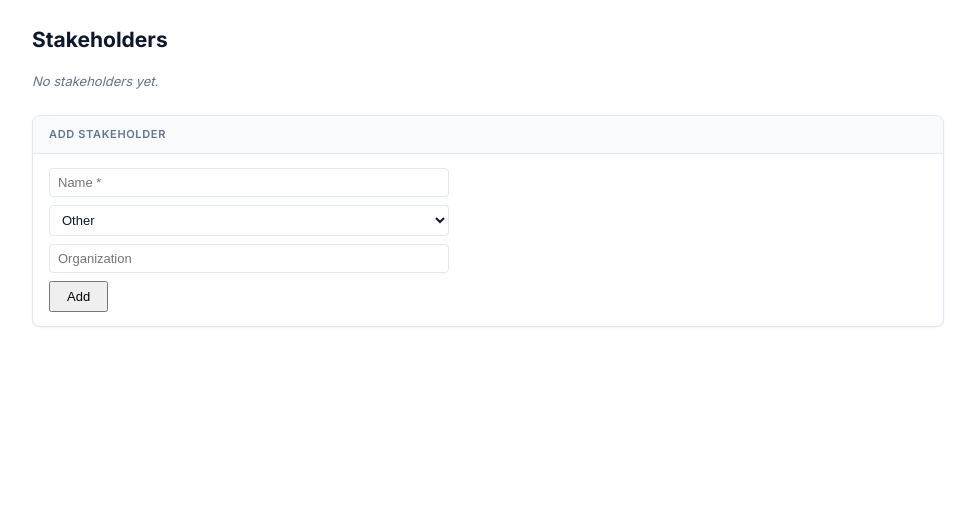
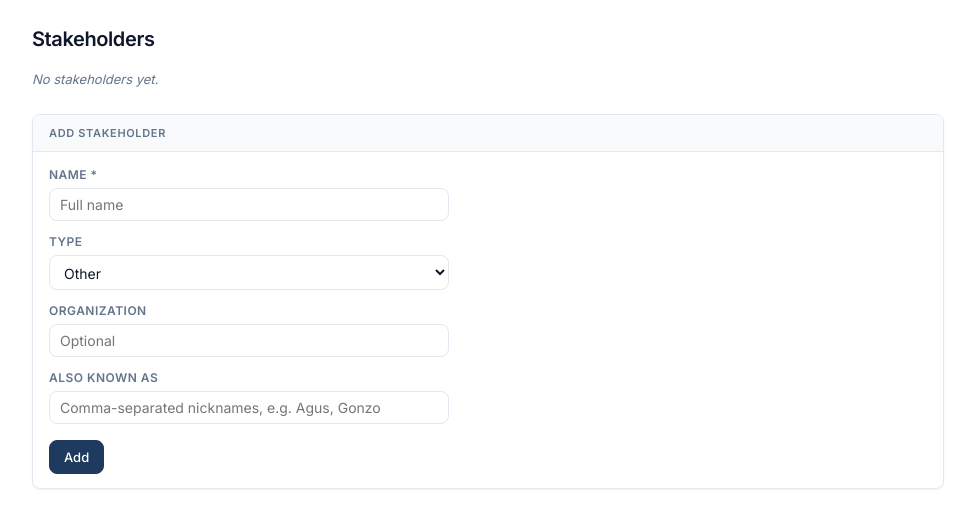
Before and after one commit to apojomovsky/cadencia, a FastAPI app: page /stakeholders in a window 1280 px wide. Shown: the part 52-580 px from the top of the page, without its empty margins (152-1127 px from the left). Run offline with FastAPI, Linux system fonts and the light colour scheme; data that the repository does not hold is empty; parts of the project's set-up code (start-up, migrations or seed data) failed here and were passed over.

Commit message:
feat(web): show aliases in stakeholder list, add aliases to create form

```diff
--- a/app/src/cadencia/web/router.py
+++ b/app/src/cadencia/web/router.py
@@ -537,11 +537,14 @@ async def stakeholders_create(
     owner_id: str = Depends(get_owner_id),
 ) -> HTMLResponse:
     form = await request.form()
+    raw_aliases = str(form.get("aliases", "")).strip()
+    aliases = [a.strip() for a in raw_aliases.split(",") if a.strip()]
     data = CreateStakeholderInput(
         name=str(form.get("name", "")),
         type=str(form.get("type", "other")),  # type: ignore[arg-type]
         organization=str(form.get("organization", "")) or None,
         notes=str(form.get("notes", "")) or None,
+        aliases=aliases,
     )
     await create_stakeholder(conn, data, owner_id)
     return RedirectResponse("/stakeholders", status_code=303)
--- a/app/src/cadencia/web/templates/stakeholders.html
+++ b/app/src/cadencia/web/templates/stakeholders.html
@@ -3,16 +3,23 @@
 {% block nav_stakeholders %}active{% endblock %}
 
 {% block content %}
-<h2 style="margin-bottom: 16px;">Stakeholders</h2>
+<div class="list-header">
+  <h2>Stakeholders</h2>
+</div>
 
 {% if stakeholders %}
 <div class="people-list" style="margin-bottom: 24px;">
   {% for s in stakeholders %}
-  <div class="person-row" style="cursor:default;">
-    <span class="person-name">{{ s.name }}</span>
-    <span class="person-role">{{ s.type }}</span>
+  <a class="person-row" href="/stakeholders/{{ s.id }}/edit">
+    <div class="person-info">
+      <div class="person-name">{{ s.name }}</div>
+      {% if s.aliases %}
+      <div class="person-role">{{ s.aliases | join(', ') }}</div>
+      {% endif %}
+    </div>
+    <span class="badge muted">{{ s.type }}</span>
     {% if s.organization %}<span class="badge muted">{{ s.organization }}</span>{% endif %}
-  </div>
+  </a>
   {% endfor %}
 </div>
 {% else %}
@@ -22,19 +29,31 @@
 <div class="section">
   <div class="section-header">Add Stakeholder</div>
   <div class="section-body">
-    <form method="post" action="/stakeholders" style="display:flex; flex-direction:column; gap:8px; max-width:400px;">
-      <input type="text" name="name" placeholder="Name *" required
-        style="padding:6px 8px; font-size:13px; border:1px solid var(--border); border-radius:4px; background:var(--bg); color:var(--fg);">
-      <select name="type"
-        style="padding:6px 8px; font-size:13px; border:1px solid var(--border); border-radius:4px; background:var(--bg); color:var(--fg);">
-        <option value="am">Account Manager</option>
-        <option value="client">Client</option>
-        <option value="internal">Internal</option>
-        <option value="other" selected>Other</option>
-      </select>
-      <input type="text" name="organization" placeholder="Organization"
-        style="padding:6px 8px; font-size:13px; border:1px solid var(--border); border-radius:4px; background:var(--bg); color:var(--fg);">
-      <button type="submit" style="padding:6px 16px; font-size:13px; align-self:flex-start;">Add</button>
+    <form class="person-form" method="post" action="/stakeholders" style="max-width:400px;">
+      <div class="field">
+        <label for="name">Name *</label>
+        <input id="name" type="text" name="name" required placeholder="Full name">
+      </div>
+      <div class="field">
+        <label for="type">Type</label>
+        <select id="type" name="type">
+          <option value="am">Account Manager</option>
+          <option value="client">Client</option>
+          <option value="internal">Internal</option>
+          <option value="other" selected>Other</option>
+        </select>
+      </div>
+      <div class="field">
+        <label for="organization">Organization</label>
+        <input id="organization" type="text" name="organization" placeholder="Optional">
+      </div>
+      <div class="field">
+        <label for="aliases">Also known as</label>
+        <input id="aliases" type="text" name="aliases" placeholder="Comma-separated nicknames, e.g. Agus, Gonzo">
+      </div>
+      <div class="form-actions">
+        <button type="submit" class="btn btn-primary">Add</button>
+      </div>
     </form>
   </div>
 </div>
```
